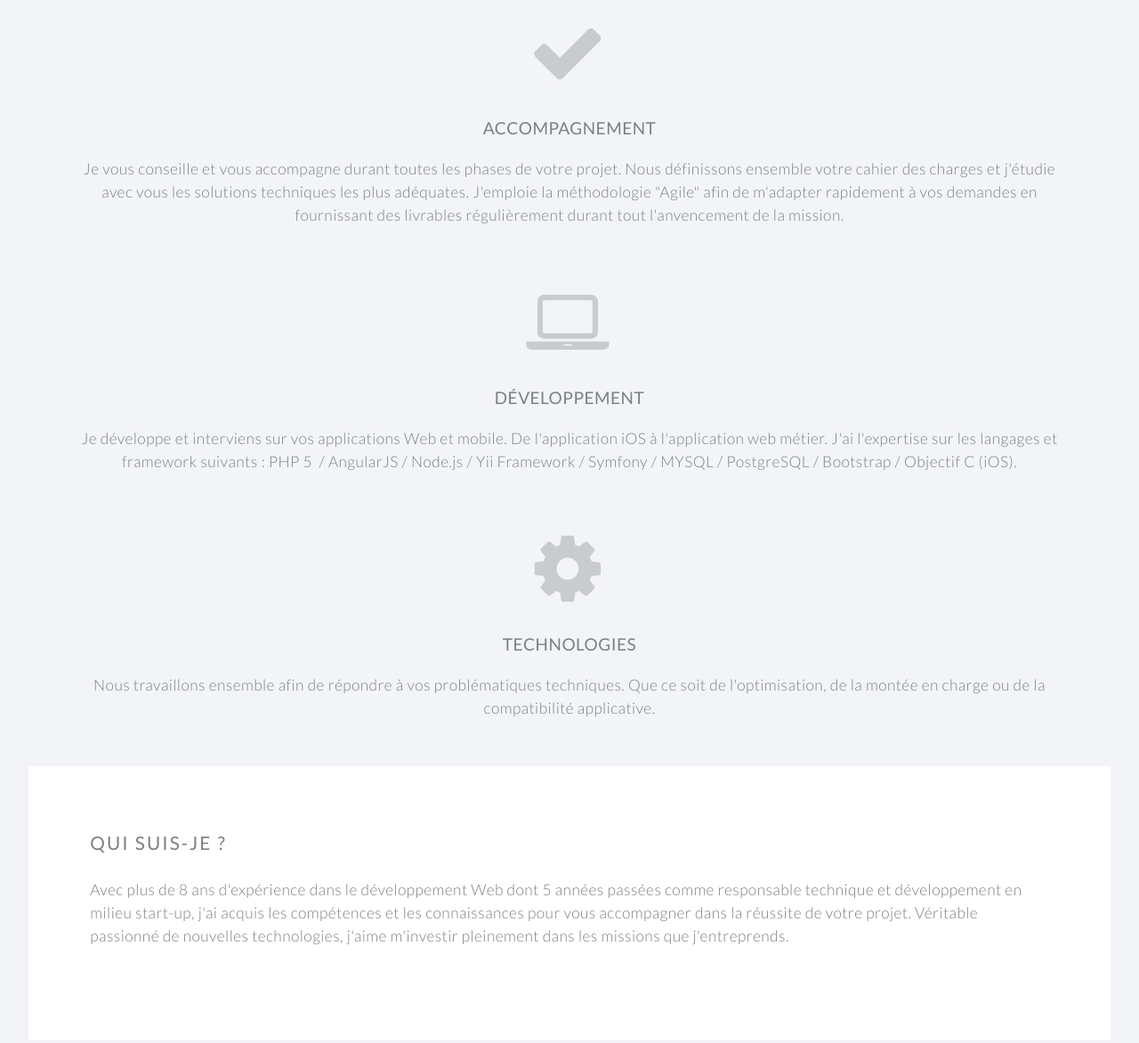
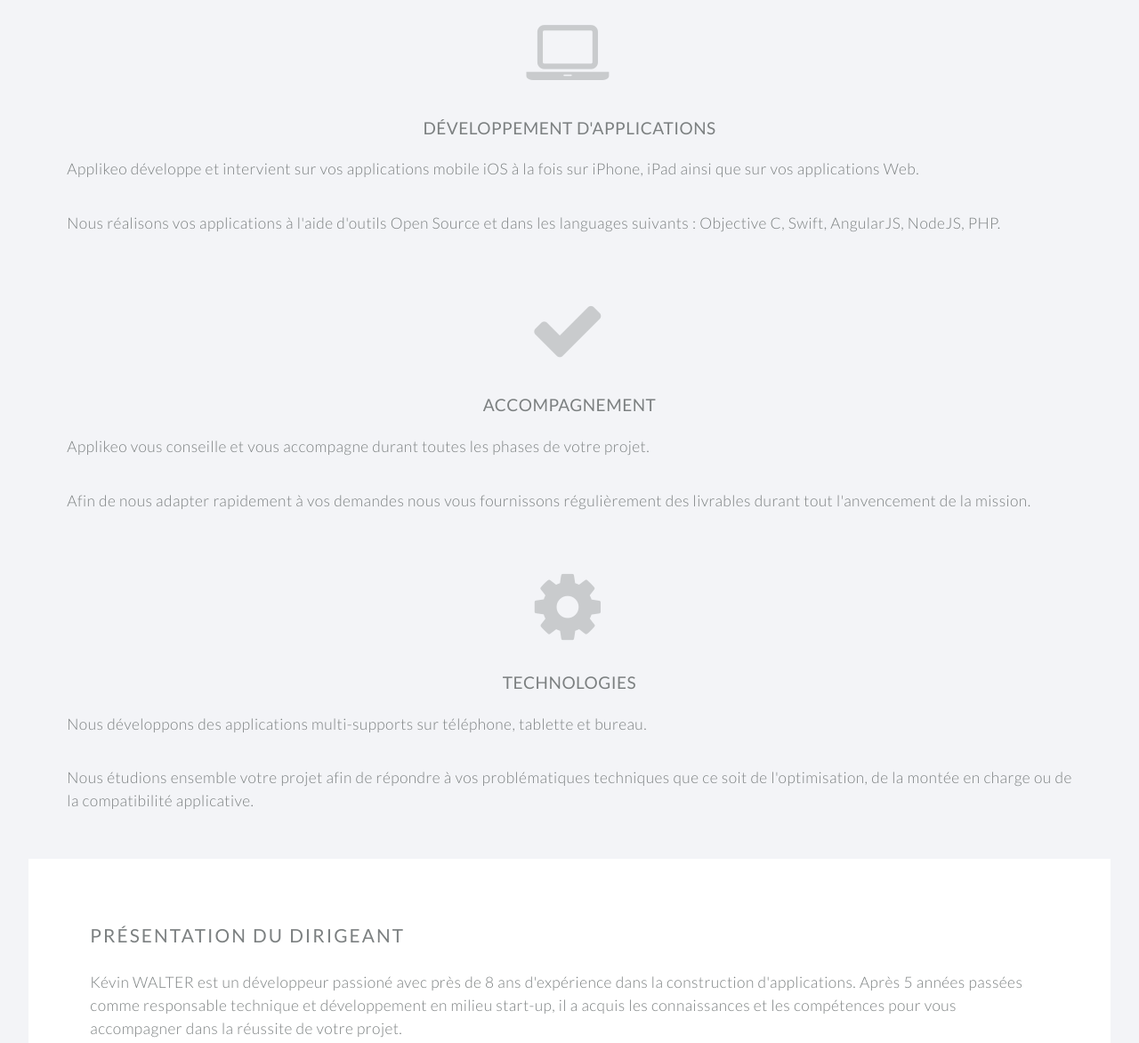
Before and after one commit to applikeo/applikeo.github.io, a plain HTML site: page index.html in a window 1280 px wide. Shown: the part 640-1812 px from the top of the page at 89% size. Drawn offline with Linux system fonts and the light colour scheme.

Commit message:
mise à jour

```diff
--- a/index.html
+++ b/index.html
@@ -1,9 +1,9 @@
 <!DOCTYPE html>
 <html lang="en">
 <head>
-  <title>APPLIKEO - Développement d&#039;application mobile iOS et web sur Marseille et Aix-en-Provence</title>
-<meta name="description" content="APPLIKEO développe des applications mobile iOS et web sur Marseille et Aix-en-Provence." />
-<meta name="keywords" content="développeur Web, développeur mobile, développeur iOS, Applikeo, APPLIKEO, développement web, développement iOS, consultant web, consultant mobile, application web, développeur marseille, développeur aix-en-provence, Kévin Walter" />
+  <title>Développement Mobile iOS et web sur Marseille et Aix-en-Provence: APPLIKEO</title>
+<meta name="description" content="Spécialiste du développement d'applications mobile iOS et web sur Marseille et Aix-en-Provence. Applikeo développe des applications iPhone, iPad ou web dans les technologies suivantes : Objective C, Swift, AngularJS, NodeJS, PHP" />
+<meta name="keywords" content="développeur Web, développeur mobile, développeur iOS, développeur swift, développeur angular, développeur nodeJS Applikeo, APPLIKEO, développement web, développement iOS, consultant web, consultant mobile, application web, développeur marseille, développeur aix-en-provence, Kévin Walter" />
 <meta http-equiv="Content-Type" content="text/html; charset=utf-8" />
 <meta name="viewport" content="width=device-width, initial-scale=1.0" />
 <!--[if lte IE 8]><script src="/css/ie/html5shiv.js"></script><![endif]-->
@@ -30,13 +30,13 @@
     <!-- Banner -->
 <section id="banner">
 <div class="inner">
-<h1>Développement d'application Mobile iOS et Web</h1>
+<h1>Développement Mobile iOS et Web</h1>
 
-<h2>Application iPhone, iPAD et web</h2>
+<h2>Application iPhone, iPAD, Web</h2>
 
 <footer>
 <ul class="buttons vertical">
-  <li><a class="button fit scrolly" href="#main">En savoir plus</a></li>
+  <li><a class="button fit scrolly" href="#main" style="width:90%;">En savoir plus</a></li>
 </ul>
 </footer>
 </div>
@@ -44,42 +44,49 @@
 
 <article id="main">
   <header class="special container" id="skill"><span class="icon fa-bar-chart-o">&nbsp;</span>
-
     <h2>Compétences</h2>
   </header>
 
   <section class="wrapper style1 container special">
     <div class="row">
       <div class="4u">
-<section><span class="icon feature fa-check">&nbsp;</span>
+        <section>
+          <span class="icon feature fa-laptop">&nbsp;</span>
+          <header>
+            <h3>Développement d'applications</h3>
+          </header>
+          <p style="text-align:justify;">
+            Applikeo développe et intervient sur vos applications mobile iOS à la fois sur iPhone, iPad ainsi que sur vos applications Web.
+          </p>
+          <p style="text-align:justify;">
+            Nous réalisons vos applications à l'aide d'outils Open Source et dans les languages suivants : Objective C, Swift, AngularJS, NodeJS, PHP.
+          </p>
+        </section>
+      </div>
 
+      <div class="4u">
+        <section>
+          <span class="icon feature fa-check">&nbsp;</span>
           <header>
             <h3>Accompagnement</h3>
           </header>
 
-<p>Je vous conseille et vous accompagne durant toutes les phases de votre projet. Nous définissons ensemble votre cahier des charges et j'étudie avec vous les solutions techniques les plus adéquates. J'emploie la méthodologie "Agile" afin de m'adapter rapidement à vos demandes en fournissant des livrables régulièrement durant tout l'anvencement de la mission.</p>
+          <p style="text-align:justify;">Applikeo vous conseille et vous accompagne durant toutes les phases de votre projet.</p>
+
+          <p style="text-align:justify;">Afin de nous adapter rapidement à vos demandes nous vous fournissons régulièrement des livrables durant tout l'anvencement de la mission.</p>
         </section>
       </div>
 
+
       <div class="4u">
-<section><span class="icon feature fa-laptop">&nbsp;</span>
-
-<header>
-<h3>Développement</h3>
-</header>
-
-<p>Je développe et interviens sur vos applications Web et mobile. De l'application iOS à l'application web métier. J'ai l'expertise sur les langages et framework suivants : PHP 5&nbsp; / AngularJS / Node.js / Yii Framework / Symfony / MYSQL / PostgreSQL / Bootstrap / Objectif C (iOS).</p>
-</section>
-</div>
-
-<div class="4u"><span class="icon feature fa-cog">&nbsp;</span>
-
+        <span class="icon feature fa-cog">&nbsp;</span>
         <section>
           <header>
             <h3>Technologies</h3>
           </header>
 
-<p>Nous travaillons ensemble afin de répondre à vos problématiques techniques. Que ce soit de l'optimisation, de la montée en charge ou de la compatibilité applicative.</p>
+          <p style="text-align:justify;">Nous développons des applications multi-supports sur téléphone, tablette et bureau.</p>
+          <p style="text-align:justify;">Nous étudions ensemble votre projet afin de répondre à vos problématiques techniques que ce soit de l'optimisation, de la montée en charge ou de la compatibilité applicative.</p>
         </section>
       </div>
     </div>
@@ -87,13 +94,13 @@
 
       <section class="wrapper style5 container special" id="identity">
       <header class="major">
-<h2>Qui suis-je ?</h2>
+      <h2>Présentation du dirigeant</h2>
       </header>
 
       <div class="row">
       <div>
       <section>
-<p>Avec plus de 8 ans d'expérience dans le développement Web dont 5 années passées comme responsable technique et développement en milieu start-up, j'ai acquis les compétences et les connaissances pour vous accompagner dans la réussite de votre projet. Véritable passionné de nouvelles technologies, j'aime m'investir pleinement dans les missions que j'entreprends.</p>
+      Kévin WALTER est un développeur passioné avec près de 8 ans d'expérience dans la construction d'applications. Après 5 années passées comme responsable technique et développement en milieu start-up, il a acquis les connaissances et les compétences pour vous accompagner dans la réussite de votre projet.
       </section>
     </div>
     </div>
```
Lines whose indentation alone changed are shown as unchanged.
